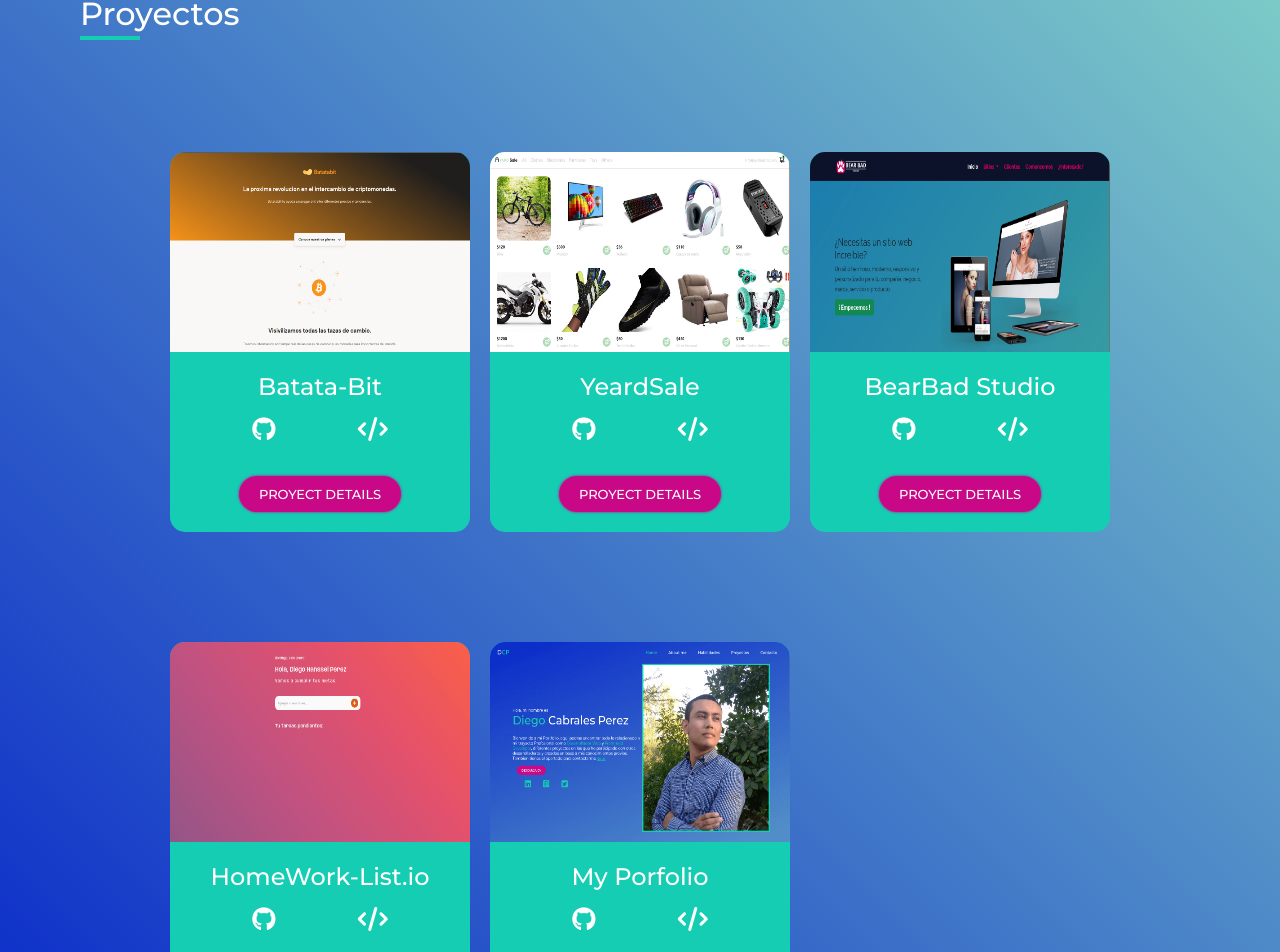
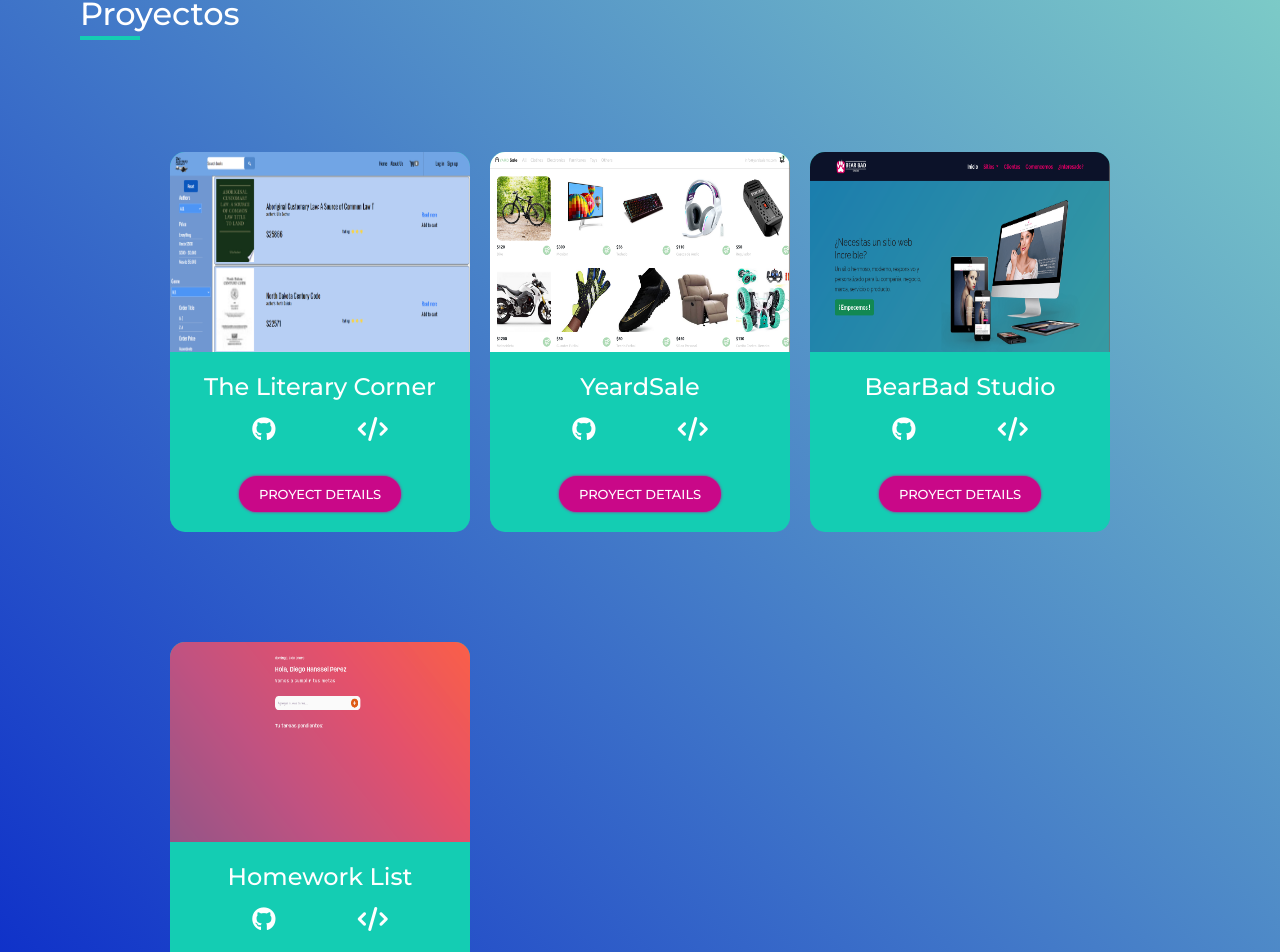
Before and after one commit to diegohansselperez/MyPortfolio, a React (Vite) app: page / in a window 1280 px wide. Shown: the part 1766-2718 px from the top of the page. Built offline with nearby package versions, Linux system fonts and the light colour scheme.

Commit message:
Fixed section Proyects and Contact

```diff
--- a/src/Imegenes.js
+++ b/src/Imegenes.js
@@ -1,4 +1,4 @@
-import batatabit from '../src/assets/img/captura_Batatabit.png'
+import LiteraryCorner from '../src/assets/img/LiteraryCorner.png'
 import YearSale from '../src/assets/img/captura_Yearsale.png'
 import Homework from '../src/assets/img/captura_homework-list.png'
 import BadBear from '../src/assets/img/captura_bear_bad_studio.png'
@@ -6,8 +6,8 @@ import MiPortfolio from '../src/assets/img/captura_portfolio(1).png'
 
 export default [
     {
-        "img1":batatabit,
-        "alt":"Batata-bit"
+        "img1":LiteraryCorner,
+        "alt":"LiteraryCorner"
     },
     {
         "img2":YearSale,
--- a/src/components/Contact.jsx
+++ b/src/components/Contact.jsx
@@ -24,7 +24,7 @@ export function Contact() {
             <textarea
                 name="comment"
                 required
-                placeholder="Escriba su commentario aqui..."
+                placeholder="Escribe un mensaje..."
                 rows="10"
                 style={{resize:"none", height: "150px"}}
 
--- a/src/components/Proyectos.jsx
+++ b/src/components/Proyectos.jsx
@@ -15,7 +15,7 @@ export function Proyectos(){
                     <img className={style.original} src={imagen[0].img1} alt={imagen[0].alt} />
                 </div>
                 <div className={style.card_title}>
-                    <h2>Batata-Bit</h2>
+                    <h2>The Literary Corner</h2>
                 </div>
                 <div className={style.card_projects_links}>
                     <a href="https://github.com/diegohansselperez" target="_blank">
@@ -26,7 +26,7 @@ export function Proyectos(){
                     </a>
                 </div>
                 <div className={style.project_details_content}>
-                    <Botton text='proyect details' to="https://www.google.com/"/>
+                    <Botton text='proyect details' link="https://pf-henry-bookstore.vercel.app/"/>
                 </div>
             </div>
             <div className={style.card}>
@@ -64,7 +64,7 @@ export function Proyectos(){
                     </a>
                 </div>
                 <div className={style.project_details_content}>
-                        <Botton text='proyect details' />
+                        <Botton text='proyect details' link='https://diegohansselperez.github.io/bearbadstudio.github.io/' />
                 </div>
             </div>
             <div className={style.card}>
@@ -72,7 +72,7 @@ export function Proyectos(){
                     <img className={style.original} src={imagen[2].img3} alt={imagen[2].alt} />
                 </div>
                 <div className={style.card_title}>
-                    <h2>HomeWork-List.io</h2>
+                    <h2>Homework List</h2>
                 </div>
                 <div className={style.card_projects_links}>
                     <a href="https://github.com/diegohansselperez" target="_blank">
@@ -83,25 +83,11 @@ export function Proyectos(){
                     </a>
                 </div>
                 <div className={style.project_details_content}>
-                    <Botton text='proyect details' />
+                    <Botton text='proyect details' link='https://diegohansselperez.github.io/homework_list.github.io/' />
                 </div>
             </div>
-            <div className={style.card}>
-                <div className={style.card_img}>
-                    <img className={style.original} src={imagen[4].img5} alt={imagen[4].alt} />
-                </div>
-                <div className={style.card_title}>
-                    <h2>My Porfolio</h2>
-                </div>
-                <div className={style.card_projects_links}>
-                    <a href="https://github.com/diegohansselperez" target="_blank">
-                        <i className="fa-brands fa-github fa-lg"></i>
-                    </a>
-                    <a href="#">
-                        <i className="fa-solid fa-code fa-lg"></i>
-                    </a>
-                </div>
-            </div>
+
+
         </div>
     </div>
     );
--- a/src/components/Submodules.jsx
+++ b/src/components/Submodules.jsx
@@ -1,11 +1,11 @@
-import { Link } from 'react-router-dom'
+/* import { Link } from 'react-router-dom' */
 import style from '../styles/Submodule.module.css'
 
 export function Botton(props) {
     return (
-        <Link onClick target="_blank" to={props.to} className={style.btn} >
+        <a onClick target="_blank" href={props.link} className={style.btn} >
             {props.text}
-        </Link>
+        </a>
     )
 }
 
```
Also changed, not shown: src/assets/img/LiteraryCorner.png (added), src/assets/img/captura_Batatabit.png (deleted).
